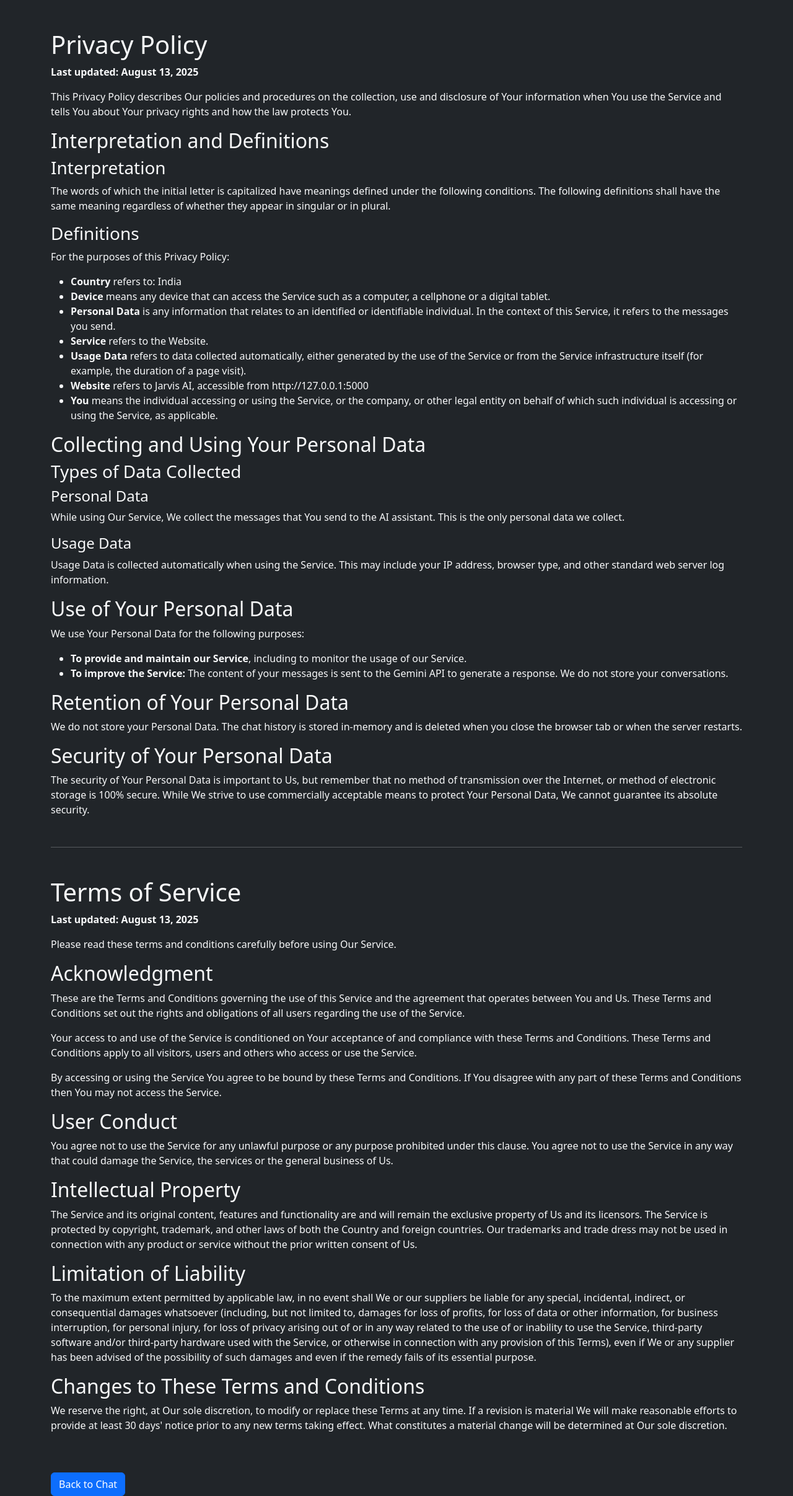
After one commit to pkbehera-dev/jarvis-ai, a Flask app: page /privacy-terms in a window 1280 px wide. The commit adds this page. Shown: the whole page at 62% size. Run offline with Flask 3, Linux system fonts and the light colour scheme.

Commit message:
add a policy page

```diff
--- a/app.py
+++ b/app.py
@@ -104,5 +104,9 @@ def chat():
 
     return jsonify({"response": response, "chat_history": chat_history, "response_time": response_time}) # Include response_time
 
+@app.route('/privacy-terms')
+def privacy_terms():
+    return render_template('privacy&terms.html')
+
 if __name__ == '__main__':
     app.run(debug=True)
--- a/templates/index.html
+++ b/templates/index.html
@@ -251,6 +251,10 @@
           </form>
         </div>
       </div>
+      <footer class="text-center text-white-50 mt-3">
+        <p>&copy; 2025 Jarvis AI. All Rights Reserved. | <a href="/privacy-terms" class="text-white-50">Privacy & Terms</a></p>
+        <p>Created with ❤️ by Pradyumna</p>
+      </footer>
     </div>
 
     <!-- Bootstrap 5 JS -->
--- /dev/null
+++ b/templates/privacy&terms.html
@@ -0,0 +1,84 @@
+<!DOCTYPE html>
+<html lang="en">
+<head>
+    <meta charset="UTF-8">
+    <meta name="viewport" content="width=device-width, initial-scale=1.0">
+    <title>Privacy Policy & Terms of Service</title>
+    <link href="https://cdn.jsdelivr.net/npm/bootstrap@5.3.0/dist/css/bootstrap.min.css" rel="stylesheet">
+    <style>
+        body {
+            background-color: #212529;
+            color: #f8f9fa;
+        }
+    </style>
+</head>
+<body>
+    <div class="container mt-5">
+        <h1>Privacy Policy</h1>
+        <p><strong>Last updated: August 13, 2025</strong></p>
+
+        <p>This Privacy Policy describes Our policies and procedures on the collection, use and disclosure of Your information when You use the Service and tells You about Your privacy rights and how the law protects You.</p>
+
+        <h2>Interpretation and Definitions</h2>
+        <h3>Interpretation</h3>
+        <p>The words of which the initial letter is capitalized have meanings defined under the following conditions. The following definitions shall have the same meaning regardless of whether they appear in singular or in plural.</p>
+        <h3>Definitions</h3>
+        <p>For the purposes of this Privacy Policy:</p>
+        <ul>
+            <li><strong>Country</strong> refers to: India</li>
+            <li><strong>Device</strong> means any device that can access the Service such as a computer, a cellphone or a digital tablet.</li>
+            <li><strong>Personal Data</strong> is any information that relates to an identified or identifiable individual. In the context of this Service, it refers to the messages you send.</li>
+            <li><strong>Service</strong> refers to the Website.</li>
+            <li><strong>Usage Data</strong> refers to data collected automatically, either generated by the use of the Service or from the Service infrastructure itself (for example, the duration of a page visit).</li>
+            <li><strong>Website</strong> refers to Jarvis AI, accessible from http://127.0.0.1:5000</li>
+            <li><strong>You</strong> means the individual accessing or using the Service, or the company, or other legal entity on behalf of which such individual is accessing or using the Service, as applicable.</li>
+        </ul>
+
+        <h2>Collecting and Using Your Personal Data</h2>
+        <h3>Types of Data Collected</h3>
+        <h4>Personal Data</h4>
+        <p>While using Our Service, We collect the messages that You send to the AI assistant. This is the only personal data we collect.</p>
+        <h4>Usage Data</h4>
+        <p>Usage Data is collected automatically when using the Service. This may include your IP address, browser type, and other standard web server log information.</p>
+
+        <h2>Use of Your Personal Data</h2>
+        <p>We use Your Personal Data for the following purposes:</p>
+        <ul>
+            <li><strong>To provide and maintain our Service</strong>, including to monitor the usage of our Service.</li>
+            <li><strong>To improve the Service:</strong> The content of your messages is sent to the Gemini API to generate a response. We do not store your conversations.</li>
+        </ul>
+
+        <h2>Retention of Your Personal Data</h2>
+        <p>We do not store your Personal Data. The chat history is stored in-memory and is deleted when you close the browser tab or when the server restarts.</p>
+
+        <h2>Security of Your Personal Data</h2>
+        <p>The security of Your Personal Data is important to Us, but remember that no method of transmission over the Internet, or method of electronic storage is 100% secure. While We strive to use commercially acceptable means to protect Your Personal Data, We cannot guarantee its absolute security.</p>
+
+        <hr class="my-5">
+
+        <h1>Terms of Service</h1>
+        <p><strong>Last updated: August 13, 2025</strong></p>
+
+        <p>Please read these terms and conditions carefully before using Our Service.</p>
+
+        <h2>Acknowledgment</h2>
+        <p>These are the Terms and Conditions governing the use of this Service and the agreement that operates between You and Us. These Terms and Conditions set out the rights and obligations of all users regarding the use of the Service.</p>
+        <p>Your access to and use of the Service is conditioned on Your acceptance of and compliance with these Terms and Conditions. These Terms and Conditions apply to all visitors, users and others who access or use the Service.</p>
+        <p>By accessing or using the Service You agree to be bound by these Terms and Conditions. If You disagree with any part of these Terms and Conditions then You may not access the Service.</p>
+
+        <h2>User Conduct</h2>
+        <p>You agree not to use the Service for any unlawful purpose or any purpose prohibited under this clause. You agree not to use the Service in any way that could damage the Service, the services or the general business of Us.</p>
+
+        <h2>Intellectual Property</h2>
+        <p>The Service and its original content, features and functionality are and will remain the exclusive property of Us and its licensors. The Service is protected by copyright, trademark, and other laws of both the Country and foreign countries. Our trademarks and trade dress may not be used in connection with any product or service without the prior written consent of Us.</p>
+
+        <h2>Limitation of Liability</h2>
+        <p>To the maximum extent permitted by applicable law, in no event shall We or our suppliers be liable for any special, incidental, indirect, or consequential damages whatsoever (including, but not limited to, damages for loss of profits, for loss of data or other information, for business interruption, for personal injury, for loss of privacy arising out of or in any way related to the use of or inability to use the Service, third-party software and/or third-party hardware used with the Service, or otherwise in connection with any provision of this Terms), even if We or any supplier has been advised of the possibility of such damages and even if the remedy fails of its essential purpose.</p>
+
+        <h2>Changes to These Terms and Conditions</h2>
+        <p>We reserve the right, at Our sole discretion, to modify or replace these Terms at any time. If a revision is material We will make reasonable efforts to provide at least 30 days' notice prior to any new terms taking effect. What constitutes a material change will be determined at Our sole discretion.</p>
+
+        <a href="/" class="btn btn-primary mt-5">Back to Chat</a>
+    </div>
+</body>
+</html>
```
